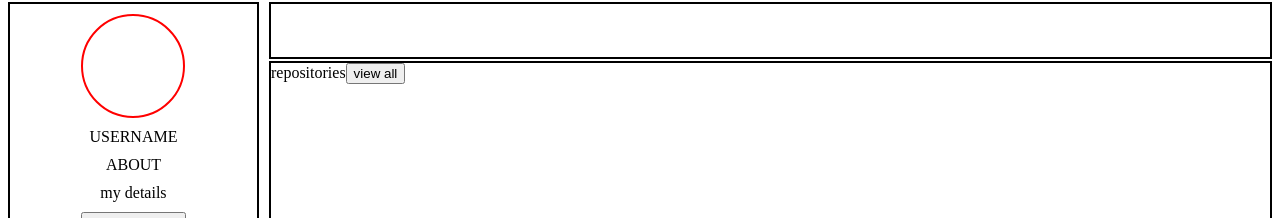
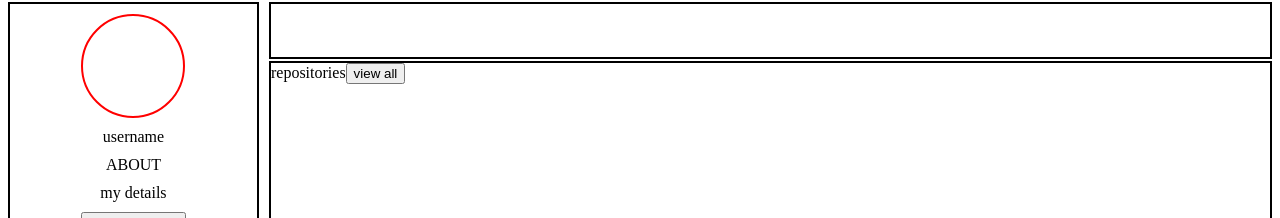
Before and after one commit to mdyasinreza1510/GH-PROFILE-FINDER, a React (Vite) app in the folder FIND-GITHUB-PROFILE/: page / in a window 1280 px wide. Shown: the part 80-298 px from the top of the page. Built offline with nearby package versions, Linux system fonts and the light colour scheme.

Commit message:
api fir the profile is done

```diff
--- a/FIND-GITHUB-PROFILE/src/Herosection.jsx
+++ b/FIND-GITHUB-PROFILE/src/Herosection.jsx
@@ -1,6 +1,7 @@
 import { useState } from "react";
 import "./Herosection.css"
 function Herosection(){
+    let base_url="https://api.github.com/users/"
     const [username,setusername]=useState("");
     const [userdata,setuserdata]=useState(null);
     const[loading,setloading]=useState(false);
@@ -9,9 +10,10 @@ function Herosection(){
     function usernamechange(event){
         setusername(event.target.value)
     }
-    function display(){
-        console.log("username:",username);
-
+    const display = async()=>{
+        const response= await fetch(`${base_url}${username}`);
+        const data= await response.json();
+        console.log(data);
     }
 
     return(
@@ -29,7 +31,7 @@ function Herosection(){
             <div className="main-box" >
                 <div className="cards" id="left">
                     <div className="pfp"></div>
-                    <span>USERNAME</span>
+                    <span>username</span>
                     <span>ABOUT</span>
                     <div className="details">my details</div>
                     <button>vuew on github</button>
```
